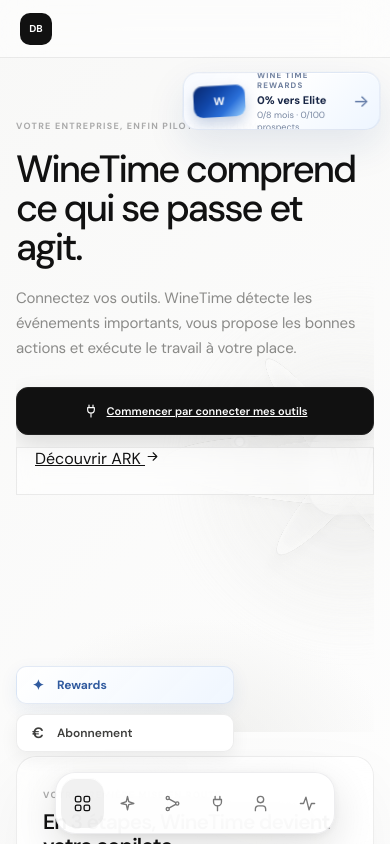
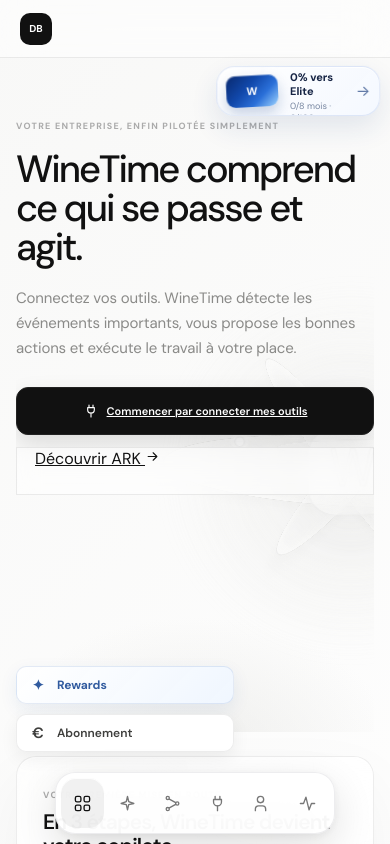
Before and after one commit to dreamsbuilding3-afk/Orbit, a Next.js app: page / in a window 390 px wide. Shown: the top 844 px of the page. Built offline with nearby package versions, Linux system fonts and the light colour scheme; no server answers.

Commit message:
fix: refine mobile rewards card shape and avoid hero overlap

```diff
--- a/app/mobile-polish.css
+++ b/app/mobile-polish.css
@@ -42,55 +42,76 @@
   }
 
   /* Mobile dock = 6 primary destinations. Settings stays accessible on desktop. */
-  .sidebar .nav-item:last-child {
-    display: none !important;
-  }
-
-  .sidebar .nav-item svg {
-    width: 19px !important;
-    height: 19px !important;
-  }
-
+  .sidebar .nav-item:last-child { display: none !important; }
+  .sidebar .nav-item svg { width: 19px !important; height: 19px !important; }
   .sidebar .nav-item.active {
     background: rgba(0,0,0,.055) !important;
     box-shadow: inset 0 1px 0 rgba(255,255,255,.9) !important;
   }
+  .sidebar .nav-item:hover { transform: none !important; }
 
-  .sidebar .nav-item:hover {
-    transform: none !important;
-  }
-
+  /* Rewards = compact luxury chip. Never a tall panel and never part of page flow. */
   a[aria-label="Voir votre progression WineTime Rewards"] {
-    top: 72px !important;
-    right: 12px !important;
+    position: fixed !important;
+    top: 66px !important;
+    right: 10px !important;
     bottom: auto !important;
     left: auto !important;
-    width: 198px !important;
-    max-width: calc(100vw - 24px) !important;
-    min-height: 0 !important;
-    height: 58px !important;
-    padding: 9px 10px !important;
-    border-radius: 15px !important;
-    transform: perspective(900px) rotateX(2deg) rotateY(-3deg) !important;
-    animation: rewardMiniFloatMobile 8s ease-in-out infinite !important;
+    width: 174px !important;
+    max-width: 174px !important;
+    height: 50px !important;
+    min-height: 50px !important;
+    max-height: 50px !important;
+    padding: 7px 9px !important;
+    border-radius: 18px !important;
+    border: 1px solid rgba(52,103,196,.14) !important;
+    background: linear-gradient(135deg,rgba(255,255,255,.97),rgba(244,248,255,.96)) !important;
+    box-shadow: 0 12px 28px rgba(25,60,125,.11), inset 0 1px 0 rgba(255,255,255,.95) !important;
+    transform: perspective(800px) rotateX(1.5deg) rotateY(-2deg) !important;
+    transform-origin: center !important;
+    animation: rewardMiniFloatMobile 9s ease-in-out infinite !important;
     box-sizing: border-box !important;
     overflow: hidden !important;
+    aspect-ratio: auto !important;
   }
 
   a[aria-label="Voir votre progression WineTime Rewards"] > span:first-child {
-    width: 44px !important;
-    height: 28px !important;
+    width: 40px !important;
+    height: 26px !important;
+    flex: 0 0 40px !important;
     border-radius: 8px !important;
+    transform: translateZ(5px) rotate(-4deg) !important;
+  }
+
+  a[aria-label="Voir votre progression WineTime Rewards"] > span:nth-child(2) { line-height: 1 !important; }
+  a[aria-label="Voir votre progression WineTime Rewards"] > span:nth-child(2) > span:nth-child(2) {
+    font-size: 10px !important;
+    margin-top: 2px !important;
+    white-space: nowrap !important;
+  }
+  a[aria-label="Voir votre progression WineTime Rewards"] > span:nth-child(2) > span:nth-child(3) {
+    font-size: 7px !important;
+    margin-top: 2px !important;
+    white-space: nowrap !important;
+  }
+  a[aria-label="Voir votre progression WineTime Rewards"] > span:last-child {
+    font-size: 15px !important;
+    margin-left: 0 !important;
+    transform: translateZ(3px) !important;
   }
 
   @keyframes rewardMiniFloatMobile {
-    0%,100% { transform: perspective(900px) rotateX(2deg) rotateY(-3deg) translateY(0); }
-    50% { transform: perspective(900px) rotateX(3deg) rotateY(-4deg) translateY(-2px); }
+    0%,100% { transform: perspective(800px) rotateX(1.5deg) rotateY(-2deg) translateY(0); }
+    50% { transform: perspective(800px) rotateX(2.5deg) rotateY(-2.5deg) translateY(-2px); }
   }
 }
 
 @media (max-width: 390px) {
   .sidebar .nav { gap: 2px !important; }
   .sidebar .nav-item { flex-basis: 43px !important; width: 43px !important; }
-  a[aria-label="Voir votre progression WineTime Rewards"] { width: 184px !important; right: 10px !important; }
+  a[aria-label="Voir votre progression WineTime Rewards"] {
+    width: 164px !important;
+    max-width: 164px !important;
+    right: 8px !important;
+  }
 }
```
